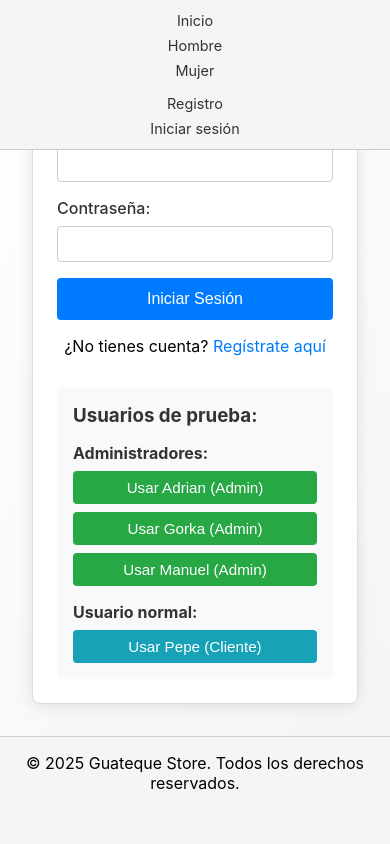
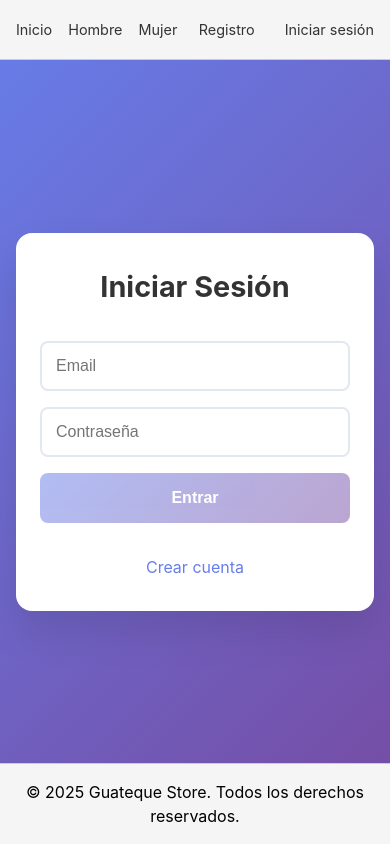
Before and after one commit to Adrianbien43/GuatequeStore, a React (Vite) app in the folder Guateque-Store/: page /login in a window 390 px wide. Built offline with nearby package versions, Linux system fonts and the light colour scheme.

Commit message:
Cambios visuales importantes

```diff
--- a/Guateque-Store/src/App.css
+++ b/Guateque-Store/src/App.css
@@ -1,14 +1,13 @@
-/*Esta es la estructura de la app*/
+/* Estructura base de la app */
 .App {
-  min-height: 100vh;
+  height: 100vh;
   display: grid;
   grid-template-rows: auto 1fr auto;
+  background-color: var(--bg-transparent);
 }
 
-/*Esto es para que el contenido principal cresca horizontal*/
 main {
-  overflow-x: auto; /* habilita scroll horizontal */
+  overflow-x: auto;
   overflow-y: auto;
+  background-color: var(--bg-transparent);
 }
-
-/*Est*/
--- a/Guateque-Store/src/components/maincomponents/header/Header.jsx
+++ b/Guateque-Store/src/components/maincomponents/header/Header.jsx
@@ -1,20 +1,17 @@
-// src/components/maincomponents/header/Header.jsx
 import React, { useState, useEffect } from 'react';
 import { authService } from '../../../services/authService';
 import { Link, useNavigate } from 'react-router-dom';
-import './Header.css';
+import styles from './Header.module.css';
 
 const Header = () => {
   const [user, setUser] = useState(authService.getCurrentUser());
   const [isAdmin, setIsAdmin] = useState(authService.isAdmin());
-  const navigate = useNavigate();
 
   useEffect(() => {
     const updateHeader = () => {
       setUser(authService.getCurrentUser());
       setIsAdmin(authService.isAdmin());
     };
-
     window.addEventListener('auth-change', updateHeader);
     return () => window.removeEventListener('auth-change', updateHeader);
   }, []);
@@ -25,30 +22,28 @@ const Header = () => {
   };
 
   return (
-    <header className="header-container">
-      <nav className="header-nav">
-        <div className="nav-links">
+    <header className={styles.headerContainer}>
+      <nav className={styles.headerNav}>
+        <div className={styles.navLinks}>
           <Link to="/">Inicio</Link>
           <Link to="/men">Hombre</Link>
           <Link to="/women">Mujer</Link>
-
           {isAdmin && <Link to="/panel">Panel</Link>}
         </div>
-
-        <div className="auth-section">
+        <div className={styles.authSection}>
           {user ? (
-            <div className="user-info">
+            <div className={styles.userInfo}>
               <span>Bienvenido, {user.nombre}</span>
-              <button onClick={handleLogout} className="logout-btn">
+              <button onClick={handleLogout} className={styles.logoutBtn}>
                 Cerrar sesión
               </button>
             </div>
           ) : (
-            <div>
-              <Link to="/register" className="auth-link">
+            <div className={styles.registerLogin}>
+              <Link to="/register" className={styles.authLink}>
                 Registro
               </Link>
-              <Link to="/login" className="auth-link">
+              <Link to="/login" className={styles.authLink}>
                 Iniciar sesión
               </Link>
             </div>
--- a/Guateque-Store/src/components/maincomponents/header/Header.css
+++ b/Guateque-Store/src/components/maincomponents/header/Header.module.css
@@ -1,4 +1,4 @@
-header {
+.headerContainer {
   position: fixed;
   top: 0;
   width: 100%;
@@ -12,7 +12,7 @@ header {
   padding: 0 1rem;
 }
 
-.header-nav {
+.headerNav {
   width: 100%;
   max-width: 1200px;
   display: flex;
@@ -20,25 +20,30 @@ header {
   align-items: center;
 }
 
-.nav-links a,
-.auth-section .auth-link {
+.navLinks a,
+.authSection .authLink {
   margin-right: 1rem;
   text-decoration: none;
   color: #333;
 }
 
-.nav-links a:hover,
-.auth-section .auth-link:hover {
+.registerLogin {
+  display: flex;
+  gap: 30px;
+}
+
+.navLinks a:hover,
+.authSection .authLink:hover {
   text-decoration: underline;
 }
 
-.user-info {
+.userInfo {
   display: flex;
   align-items: center;
   gap: 1rem;
 }
 
-.logout-btn {
+.logoutBtn {
   padding: 0.5rem 1rem;
   background: #dc3545;
   color: white;
@@ -47,47 +52,54 @@ header {
   cursor: pointer;
 }
 
-.logout-btn:hover {
+.logoutBtn:hover {
   background: #b02a37;
 }
 
+/* Responsive abajo de 768px */
 
 @media (max-width: 768px) {
-  header {
-    height: auto;
-    padding: 0.5rem 1rem;
+  .headerNav {
+    flex-direction: row;
+    align-items: center;
+    overflow-x: auto;
+    white-space: nowrap;
   }
 
-  .header-nav {
-    flex-direction: column;
-    text-align: center;
+  .navLinks {
+    display: flex;
+    flex-direction: row;
+    flex-wrap: nowrap;
+    align-items: center;
+    gap: 1rem;
+  }
+
+  .navLinks a,
+  .authSection .authLink {
+    display: inline-flex;
+    margin: 0;
+    padding: 4px 0;
+    white-space: nowrap;
+  }
+
+  .userInfo {
+    display: flex;
+    flex-direction: row;
+    align-items: center;
     gap: 0.5rem;
   }
 
-  .nav-links a,
-  .auth-section .auth-link {
-    margin-right: 0;
-    display: block;
-    padding: 4px 0;
-  }
-
-  .user-info {
-    flex-direction: column;
-    gap: 0.3rem;
-  }
-
-  .logout-btn {
-    width: 100%;
-    padding: 0.6rem;
+  .logoutBtn {
+    padding: 0.5rem 1rem;
   }
 }
 
 @media (max-width: 450px) {
-  .nav-links a,
-  .auth-section .auth-link {
+  .navLinks a,
+  .authSection .authLink {
     font-size: 0.9rem;
   }
-  .logout-btn {
+  .logoutBtn {
     font-size: 0.9rem;
   }
 }
--- a/Guateque-Store/src/index.css
+++ b/Guateque-Store/src/index.css
@@ -1,24 +1,29 @@
-* {
-  margin: 0;
-  padding: 0;
+/* Reset básico */
+*,
+*::before,
+*::after {
   box-sizing: border-box;
-}
-
-html, body, #root {
-  height: 100%;
-  width: 100%;
   margin: 0;
   padding: 0;
 }
 
+/* Variables CSS Globales */
+:root {
+
+
+
+  /*Estos son los estilos de Registro*/
+  --primary: #2c3e50;
+  --accent: hsl(204, 70%, 53%);
+  --muted: #7f8c8d;
+  --card-bg: transparent;
+  --radius: 12px;
+}
+
+/* Tipografía base */
 body {
-  font-family: -apple-system, BlinkMacSystemFont, 'Segoe UI', 'Roboto', 'Oxygen',
-    'Ubuntu', 'Cantarell', 'Fira Sans', 'Droid Sans', 'Helvetica Neue',
-    sans-serif;
-  -webkit-font-smoothing: antialiased;
-  -moz-osx-font-smoothing: grayscale;
-
-  /* Permitir scrolling nativo del body si hace falta */
-  overflow-y: auto;
-  -webkit-overflow-scrolling: touch;
+  font-family: -apple-system, BlinkMacSystemFont, 'Segoe UI', Roboto, Oxygen, Ubuntu, sans-serif;
+  line-height: 1.5;
+  color: var(--text-primary);
+  background-color: var(--bg-transparent);
 }
--- a/Guateque-Store/src/pages/login/Login.css
+++ /dev/null
@@ -1,151 +0,0 @@
-.login-section {
-  background: linear-gradient(135deg, #ffffff 0%, #f5f5f5 100%);
-  padding: 2rem;
-  overflow-y: auto;
-}
-
-.login-container {
-  max-width: 450px;
-  margin: 0 auto;
-  padding: 2rem;
-  border: 1px solid #ddd;
-  border-radius: 8px;
-  background: white;
-  box-shadow: 0 2px 16px rgba(0, 0, 0, 0.1);
-}
-
-.login-container h1 {
-  text-align: center;
-  margin-bottom: 2rem;
-  color: #333;
-}
-
-.login-form {
-  margin-bottom: 1rem;
-}
-
-.form-group {
-  margin-bottom: 1rem;
-}
-
-.form-group label {
-  display: block;
-  margin-bottom: 0.5rem;
-  color: #333;
-  font-weight: 500;
-}
-
-.form-group input {
-  width: 100%;
-  padding: 0.5rem;
-  border: 1px solid #ccc;
-  border-radius: 4px;
-  box-sizing: border-box;
-  font-size: 1rem;
-}
-
-.form-group input:focus {
-  outline: none;
-  border-color: #007bff;
-}
-
-.error-message {
-  color: red;
-  background-color: #ffe6e6;
-  padding: 0.5rem;
-  border-radius: 4px;
-  margin-bottom: 1rem;
-}
-
-.submit-btn {
-  width: 100%;
-  padding: 0.75rem;
-  background: #007bff;
-  color: white;
-  border: none;
-  border-radius: 4px;
-  cursor: pointer;
-  font-size: 1rem;
-  font-weight: 500;
-  transition: background 0.3s ease;
-}
-
-.submit-btn:hover {
-  background: #0056b3;
-}
-
-.submit-btn:disabled {
-  background: #6c757d;
-  cursor: not-allowed;
-}
-
-.register-link {
-  text-align: center;
-  margin-top: 1rem;
-}
-
-.register-link a {
-  color: #007bff;
-  text-decoration: none;
-}
-
-.register-link a:hover {
-  text-decoration: underline;
-}
-
-.test-users {
-  margin-top: 2rem;
-  padding: 1rem;
-  background: #f8f9fa;
-  border-radius: 4px;
-}
-
-.test-users h3 {
-  margin-bottom: 1rem;
-  color: #333;
-}
-
-.users-section {
-  margin: 1rem 0 0.5rem 0;
-  color: #333;
-}
-
-.test-buttons {
-  display: flex;
-  flex-direction: column;
-  gap: 0.5rem;
-}
-
-.btn-admin,
-.btn-user {
-  padding: 0.5rem;
-  color: white;
-  border: none;
-  border-radius: 4px;
-  cursor: pointer;
-  font-size: 0.95rem;
-  transition: opacity 0.3s ease;
-}
-
-.btn-admin {
-  background: #28a745;
-}
-
-.btn-admin:hover {
-  opacity: 0.9;
-}
-
-.btn-user {
-  background: #17a2b8;
-  width: 100%;
-}
-
-.btn-user:hover {
-  opacity: 0.9;
-}
-
-@media (max-width: 768px) {
-  .login-container {
-    padding: 1.5rem;
-  }
-}
--- a/Guateque-Store/src/pages/login/Login.jsx
+++ b/Guateque-Store/src/pages/login/Login.jsx
@@ -1,11 +1,22 @@
 import React, { useState } from 'react';
 import { authService } from '../../services/authService';
-import { useNavigate } from 'react-router-dom';
-import './Login.css';
+import { useNavigate, Link } from 'react-router-dom';
+import styles from './Login.module.css';
+
+// Usuarios de prueba
+const TEST_USERS = {
+  admin: [
+    { email: 'adrian@admin.com', password: 'admin123' },
+    { email: 'gorka@admin.com', password: 'admin123' },
+    { email: 'manuel@admin.com', password: 'admin123' }
+  ],
+  user: [
+    { email: 'pepe@cliente.com', password: 'cliente123' }
+  ]
+};
 
 const Login = () => {
-  const [email, setEmail] = useState('');
-  const [password, setPassword] = useState('');
+  const [form, setForm] = useState({ email: '', password: '' });
   const [error, setError] = useState('');
   const [loading, setLoading] = useState(false);
   const navigate = useNavigate();
@@ -14,88 +25,74 @@ const Login = () => {
     e.preventDefault();
     setError('');
     setLoading(true);
-
     try {
-      await authService.login(email, password);
+      await authService.login(form.email, form.password);
       navigate('/');
-    } catch (error) {
-      setError(error.message);
+    } catch (err) {
+      setError(err.message || 'Error al iniciar sesión');
     } finally {
       setLoading(false);
     }
   };
 
-  const fillCredentials = (email, password) => {
-    setEmail(email);
-    setPassword(password);
+  const handleChange = (e) => {
+    const { name, value } = e.target;
+    setForm(prev => ({ ...prev, [name]: value }));
+    error && setError('');
+  };
+
+  // Funicon para la prueba
+  const autoFillTestUser = (type = 'admin', index = 0) => {
+    const user = TEST_USERS[type]?.[index];
+    if (user) {
+      setForm({ email: user.email, password: user.password });
+    }
   };
 
   return (
-
-      <section className="login-section">
-        <div className="login-container">
+    <div className={styles.page}>
+      <div className={styles.card}>
         <h1>Iniciar Sesión</h1>
 
-          <form onSubmit={handleSubmit} className="login-form">
-            <div className="form-group">
-              <label>Email:</label>
+        <form onSubmit={handleSubmit}>
           <input
+            name="email"
             type="email"
-                value={email}
-                onChange={(e) => setEmail(e.target.value)}
+            value={form.email}
+            onChange={handleChange}
+            placeholder="Email"
             required
+            disabled={loading}
+            className={styles.input}
           />
-            </div>
 
-            <div className="form-group">
-              <label>Contraseña:</label>
           <input
+            name="password"
             type="password"
-                value={password}
-                onChange={(e) => setPassword(e.target.value)}
+            value={form.password}
+            onChange={handleChange}
+            placeholder="Contraseña"
             required
+            disabled={loading}
+            className={styles.input}
           />
-            </div>
 
-            {error && <div className="error-message">{error}</div>}
+          {error && <div className={styles.error}>{error}</div>}
 
-            <button type="submit" disabled={loading} className="submit-btn">
-              {loading ? 'Iniciando sesión...' : 'Iniciar Sesión'}
+          <button
+            type="submit"
+            disabled={loading || !form.email || !form.password}
+            className={styles.btnSubmit}
+          >
+            {loading ? 'Iniciando...' : 'Entrar'}
           </button>
         </form>
 
-          <div className="register-link">
-            <p>¿No tienes cuenta? <a href="/register">Regístrate aquí</a></p>
-          </div>
-
-          <div className="test-users">
-            <h3>Usuarios de prueba:</h3>
-
-            <div className="users-section">
-              <strong>Administradores:</strong>
-            </div>
-            <div className="test-buttons">
-              <button onClick={() => fillCredentials('adrian@admin.com', 'admin123')} className="btn-admin">
-                Usar Adrian (Admin)
-              </button>
-              <button onClick={() => fillCredentials('gorka@admin.com', 'admin123')} className="btn-admin">
-                Usar Gorka (Admin)
-              </button>
-              <button onClick={() => fillCredentials('manuel@admin.com', 'admin123')} className="btn-admin">
-                Usar Manuel (Admin)
-              </button>
-            </div>
-
-            <div className="users-section">
-              <strong>Usuario normal:</strong>
-            </div>
-            <button onClick={() => fillCredentials('pepe@cliente.com', 'cliente123')} className="btn-user">
-              Usar Pepe (Cliente)
-            </button>
+        <div className={styles.footer}>
+          <Link to="/register" className={styles.link}>Crear cuenta</Link>
         </div>
       </div>
-      </section>
-
+    </div>
   );
 };
 
--- /dev/null
+++ b/Guateque-Store/src/pages/login/Login.module.css
@@ -0,0 +1,94 @@
+.page {
+  min-height: 100vh;
+  background: linear-gradient(135deg, #667eea 0%, #764ba2 100%);
+  display: grid;
+  place-items: center;
+  padding: 1rem;
+}
+
+.card {
+  background: white;
+  padding: 2.5rem;
+  border-radius: 16px;
+  box-shadow: 0 20px 40px rgba(0,0,0,0.1);
+  width: 100%;
+  max-width: 400px;
+}
+
+.card h1 {
+  text-align: center;
+  margin-bottom: 2rem;
+  color: #333;
+  font-size: 1.8rem;
+}
+
+.input {
+  width: 100%;
+  padding: 0.875rem;
+  border: 2px solid #e2e8f0;
+  border-radius: 8px;
+  font-size: 1rem;
+  margin-bottom: 1rem;
+  transition: border-color 0.2s;
+}
+
+.input:focus {
+  outline: none;
+  border-color: #667eea;
+}
+
+.input:disabled {
+  background: #f7fafc;
+  cursor: not-allowed;
+}
+
+.error {
+  color: #e53e3e;
+  background: #fed7d7;
+  padding: 0.75rem;
+  border-radius: 8px;
+  margin-bottom: 1rem;
+  font-size: 0.9rem;
+}
+
+.btnSubmit {
+  width: 100%;
+  padding: 1rem;
+  background: linear-gradient(135deg, #667eea 0%, #764ba2 100%);
+  color: white;
+  border: none;
+  border-radius: 8px;
+  font-size: 1rem;
+  font-weight: 600;
+  cursor: pointer;
+  transition: opacity 0.2s;
+}
+
+.btnSubmit:hover:not(:disabled) {
+  opacity: 0.9;
+}
+
+.btnSubmit:disabled {
+  opacity: 0.5;
+  cursor: not-allowed;
+}
+
+.footer {
+  margin-top: 2rem;
+  text-align: center;
+}
+
+.link {
+  color: #667eea;
+  text-decoration: none;
+}
+
+.link:hover {
+  text-decoration: underline;
+}
+
+@media (max-width: 480px) {
+  .card {
+    padding: 2rem 1.5rem;
+  }
+}
```
Also changed, not shown: Guateque-Store/src/components/forms/formcustomers/FormCustomers.module.css (+10 -10 lines), Guateque-Store/src/pages/register/Register.css (+9 -21 lines). Lines whose indentation alone changed are shown as unchanged.
